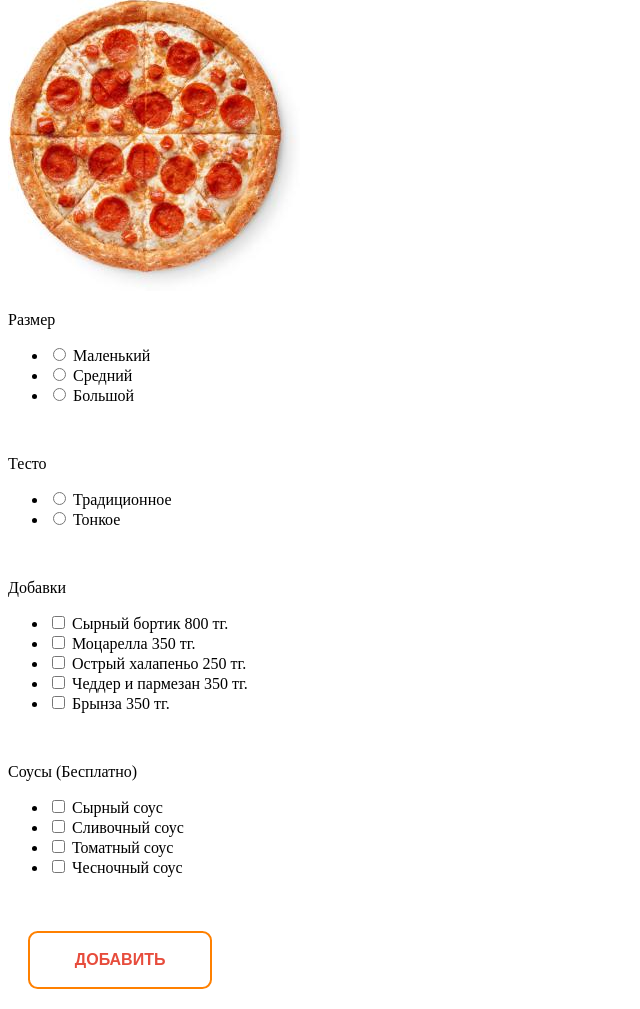
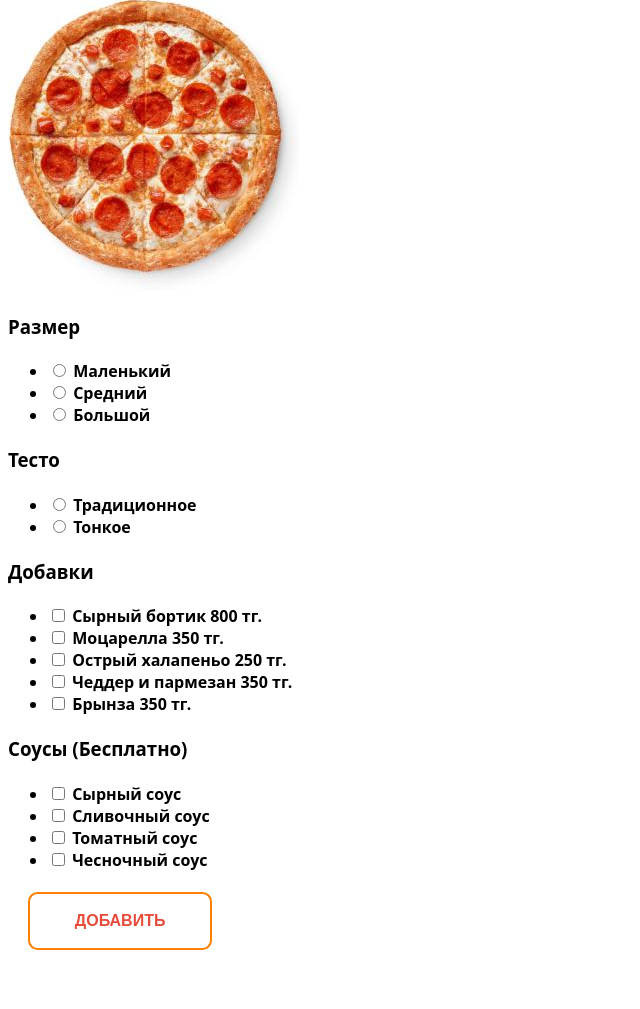
Before and after one commit to yegor-kirovich/site-for-pizza, a Flask app: page /add_pizza/9 in a window 1280 px wide. Shown: the part 123-1132 px from the top of the page, without its empty margins (0-640 px from the left). After the commit the page ends 1073 px from the top, so only its background shows below. Run offline with Flask 2, Linux system fonts and the light colour scheme; a user stored in the database is signed in; data comes from the database, SQL or seed files in the repository.

Commit message:
final stage

```diff
--- a/main.py
+++ b/main.py
@@ -617,4 +617,4 @@ def logout():
 
 
 if __name__ == '__main__':
-    app.run()
+    app.run(host='0.0.0.0', port=5000)
--- /dev/null
+++ b/static/css/add_pizza.css
@@ -0,0 +1,8 @@
+h3{
+    font: 11pt;
+    font-family: Dodo, system-ui, -apple-system, BlinkMacSystemFont, "Segoe UI", Roboto, Oxygen-Sans, Ubuntu, Cantarell, "Helvetica Neue", Arial, sans-serif, "Apple Color Emoji", "Segoe UI Emoji", "Segoe UI Symbol";
+}
+h4{
+    font: 7pt;
+    font-family: Dodo, system-ui, -apple-system, BlinkMacSystemFont, "Segoe UI", Roboto, Oxygen-Sans, Ubuntu, Cantarell, "Helvetica Neue", Arial, sans-serif, "Apple Color Emoji", "Segoe UI Emoji", "Segoe UI Symbol";
+}
--- a/templates/add_pizza.html
+++ b/templates/add_pizza.html
@@ -1,12 +1,13 @@
 {% extends "base.html" %}
 
 {% block content %}
+    <link rel="stylesheet" href="/static/css/add_pizza.css">
     <img src="{{ pizza_img }}" alt="{{ alt }}">
     <form action="" method="post">
         {{ form.hidden_tag() }}
             <p>
-        {{ form.size.label }}<br>
-        {{ form.size(class="form-control", type="size") }}<br>
+                <h3>{{ form.size.label }}</h3>
+                <h4>{{ form.size(class="form-control", type="size") }}</h4>
                 {% for error in form.size.errors %}
                     <p class="alert alert-danger" role="alert">
                         {{ error }}
@@ -14,17 +15,18 @@
                 {% endfor %}
             </p>
             <p>
-        {{ form.dough.label }}<br>
-        {{ form.dough(class="form-control", type="dough") }}<br>
+                <h3>{{ form.dough.label }}</h3>
+                <h4>{{ form.dough(class="form-control", type="dough") }}</h4>
                 {% for error in form.dough.errors %}
                     <p class="alert alert-danger" role="alert">
                         {{ error }}
                     </p>
                 {% endfor %}
             </p>
+
             <p>
-        {{ form.supplements.label }}<br>
-        {{ form.supplements(class="form-control", type="supplements") }}<br>
+                <h3>{{ form.supplements.label }}</h3>
+                <h4>{{ form.supplements(class="form-control", type="supplements") }}</h4>
                 {% for error in form.supplements.errors %}
                     <p class="alert alert-danger" role="alert">
                         {{ error }}
@@ -32,15 +34,14 @@
                 {% endfor %}
             </p>
             <p>
-        {{ form.sauces.label }}<br>
-        {{ form.sauces(class="form-control", type="sauces") }}<br>
+                <h3>{{ form.sauces.label }}</h3>
+                <h4>{{ form.sauces(class="form-control", type="sauces") }}</h4>
                 {% for error in form.sauces.errors %}
                     <p class="alert alert-danger" role="alert">
                         {{ error }}
                     </p>
                 {% endfor %}
-    </p>
+        </div>
         <p>{{ form.submit(type="submit", class="btn btn-primary") }}</p>
-    {{ message }}
     </form>
 {% endblock %}
```
Lines whose indentation alone changed are shown as unchanged.
